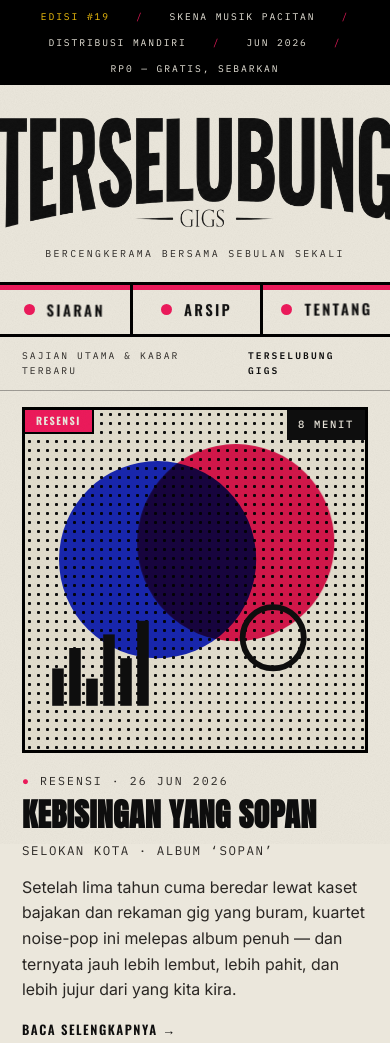
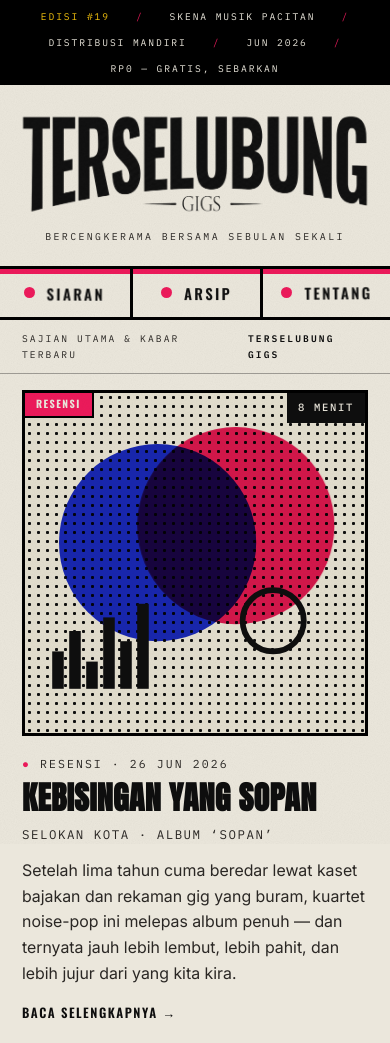
Before and after one commit to pulupulu72/TERSELUBUNG, a plain HTML site: page TERSELUBUNG/index.html in a window 390 px wide. Shown: the top 1043 px of the page. Drawn offline with Linux system fonts and the light colour scheme.

Commit message:
Logo nameplate tidak full-bleed di HP (beri ruang tepi)
Di <=460px logo tampil mepet tepi ke tepi. Batasi jadi width:100%
dalam padding 18px supaya ada ruang napas di layar kecil.

Co-Authored-By: Claude Opus 4.8 <noreply@anthropic.com>

```diff
--- a/TERSELUBUNG/assets/css/style.css
+++ b/TERSELUBUNG/assets/css/style.css
@@ -754,8 +754,10 @@ h1,h2,h3,h4,p { margin: 0; }
 @media (max-width: 460px) {
   .mag { border-left: none; border-right: none; }
   .dept__entry { grid-template-columns: 72px 1fr; gap: 12px; }
-  .nameplate { padding-left: 12px; padding-right: 12px; }
+  .nameplate { padding-left: 18px; padding-right: 18px; }
   .nameplate__logo { letter-spacing: 0; }
+  /* jangan full-bleed di HP — beri ruang napas di tepi */
+  .nameplate__img { width: 100%; margin-left: 0; margin-right: 0; }
 }
 
 @media (prefers-reduced-motion: reduce) {
```
